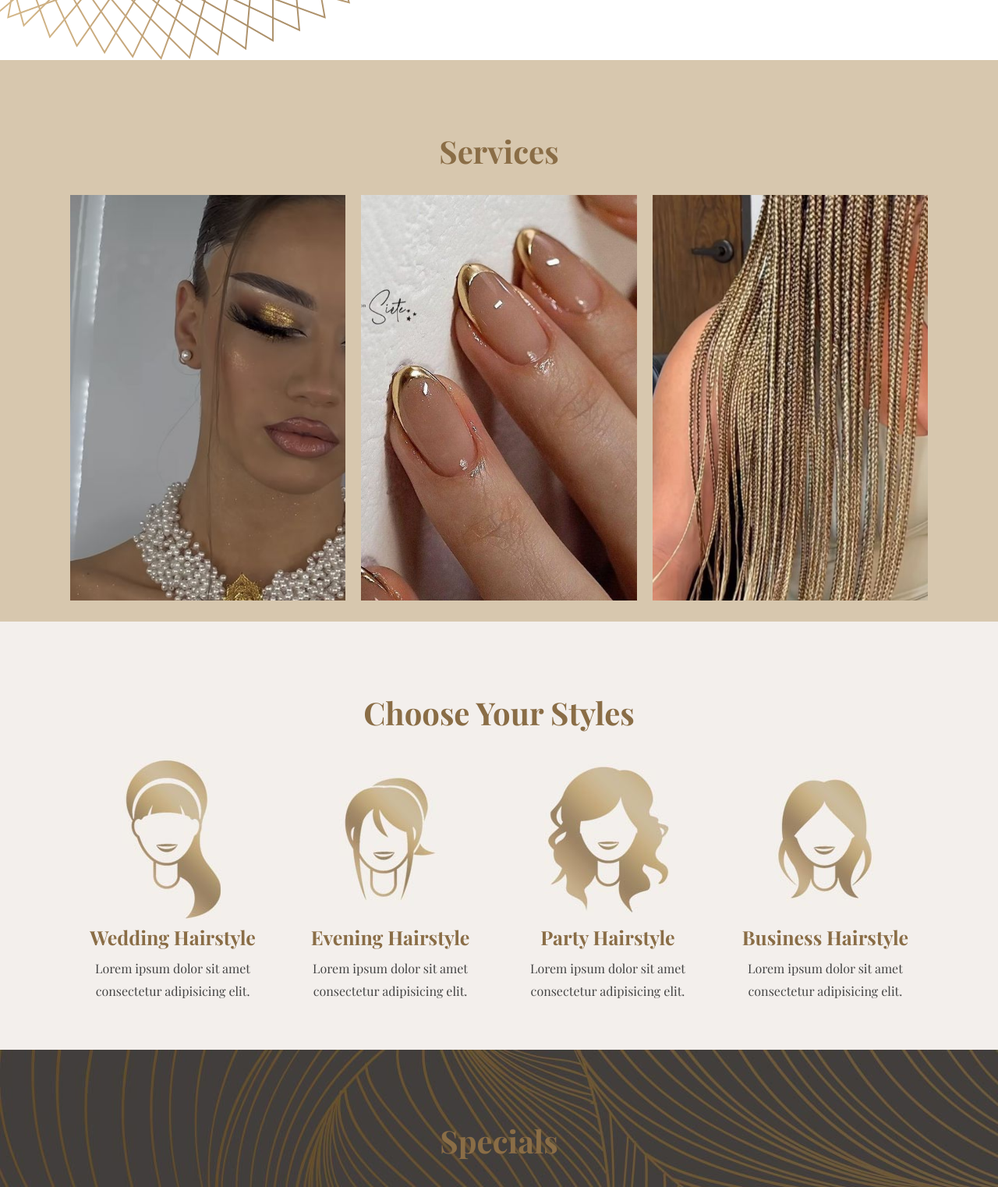
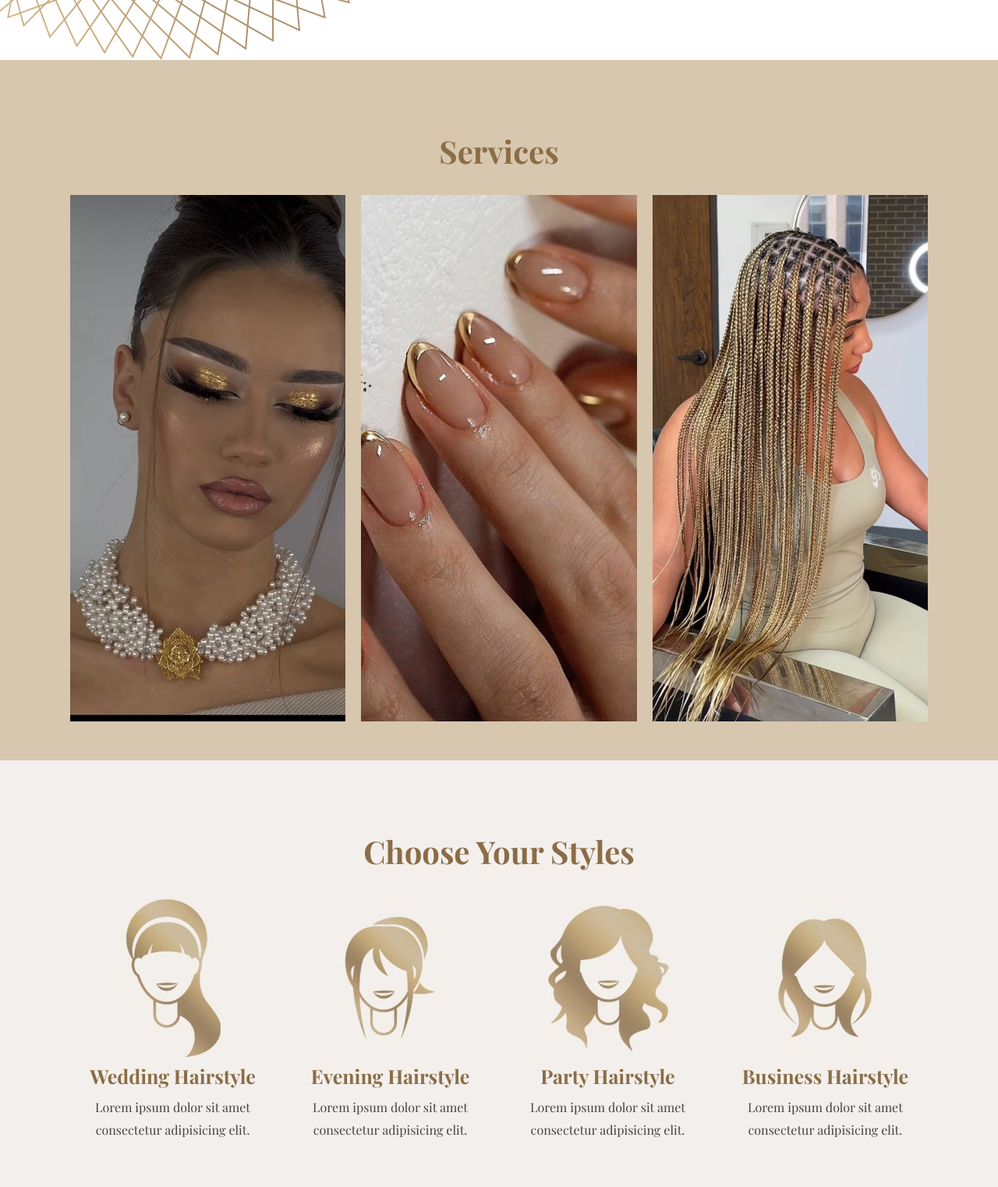
Before and after one commit to Pediah/lavishbeauty, a PHP site: page / in a window 1280 px wide. Shown: the part 2035-3557 px from the top of the page at 78% size. Run offline with PHP 8.4, Linux system fonts and the light colour scheme; some web fonts are replaced.

Commit message:
files add

```diff
--- a/css/style.css
+++ b/css/style.css
@@ -249,7 +249,6 @@ section{
 
 .services{
     background-color: var(--main-color);
-    height: 90vh;
  }
 
 .services .box-container{
@@ -265,8 +264,8 @@ section{
  }
 
  .services .box-container .box img{
-    height: 65vh;
-    width: 65vh;
+    height: 100%;
+    width: 100%;
     object-fit: cover;
  }
 
```
